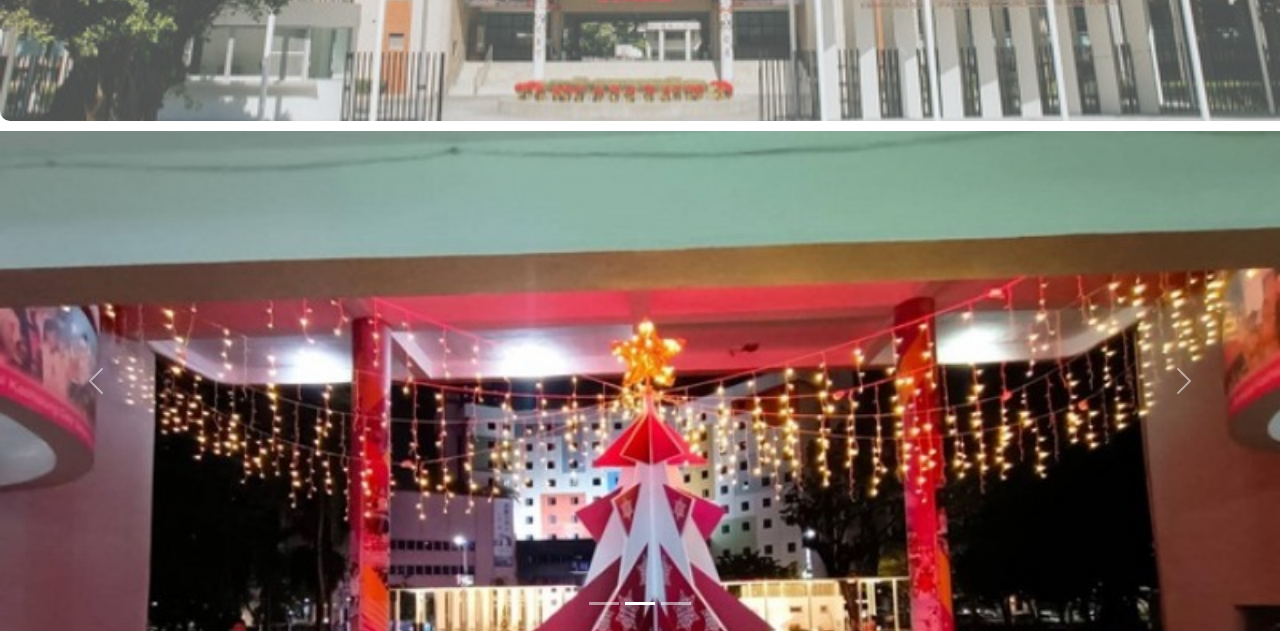
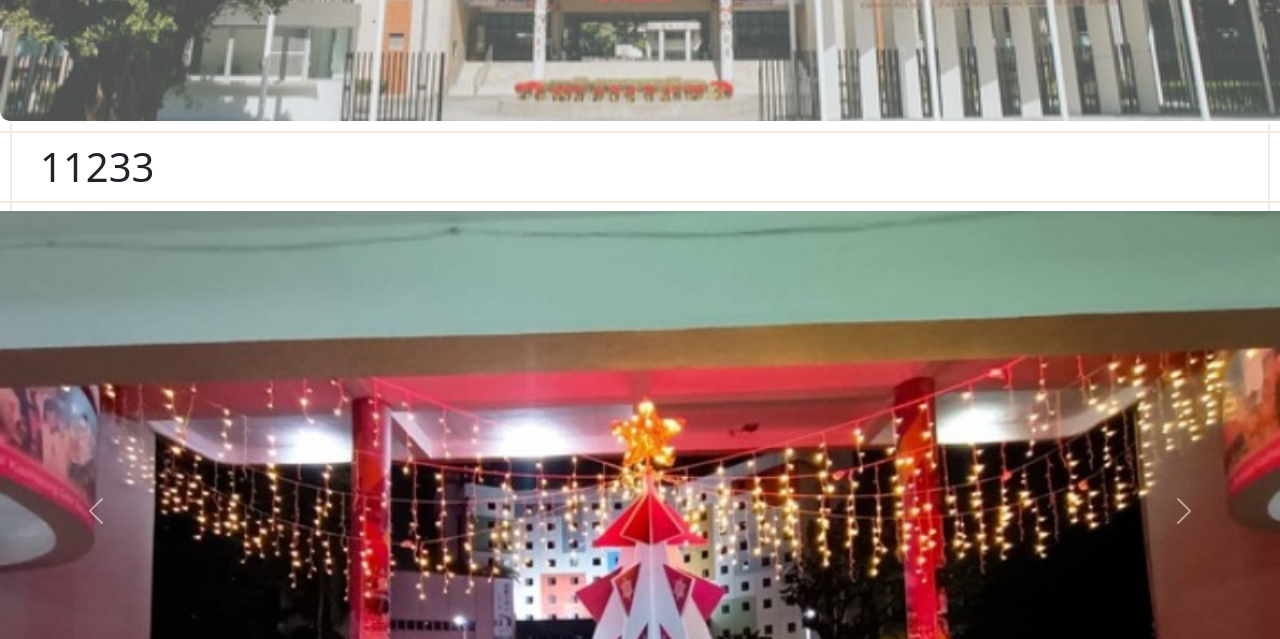
Before and after one commit to jin-1204-chiu/School-Unit, a plain HTML site: page HW03/index.html in a window 1280 px wide. Shown: the part 440-1079 px from the top of the page. Drawn offline with nearby package versions, Linux system fonts and the light colour scheme; a web font is replaced by a local one.

Commit message:
Update index.html

```diff
--- a/HW03/index.html
+++ b/HW03/index.html
@@ -75,14 +75,15 @@
 
 
 	<!--圖片輪播-->
-
+	<section>
+		<h1>11233</h1>
 	<div id="carouselExample" class="carousel slide" data-bs-ride="carousel" >
 		<div class="carousel-indicators">
 			<button type="button" data-bs-target="#carouselExample" data-bs-slide-to="0" class="active"></button>
 			<button type="button" data-bs-target="#carouselExample" data-bs-slide-to="1"></button>
 			<button type="button" data-bs-target="#carouselExample" data-bs-slide-to="2"></button>
 		</div>
-		<div class="carousel-inner" style="width: 80rem; height: 500px; ">
+		<div class="carousel-inner" style="width: 80rem; height: 600px;">
 			<div class="carousel-item active" data-bs-interval="3000">
 				<img src="img/door.jpg"  class="d-block w-100" alt="馬祖">
 				<div class="carousel-caption d-none d-md-block">
@@ -115,7 +116,7 @@
 			<span class="visually-hidden">Next</span>
 		</button>
 	</div>
-
+		</section>
 	<!--圖片輪播-->
 
 		<footer>
```
